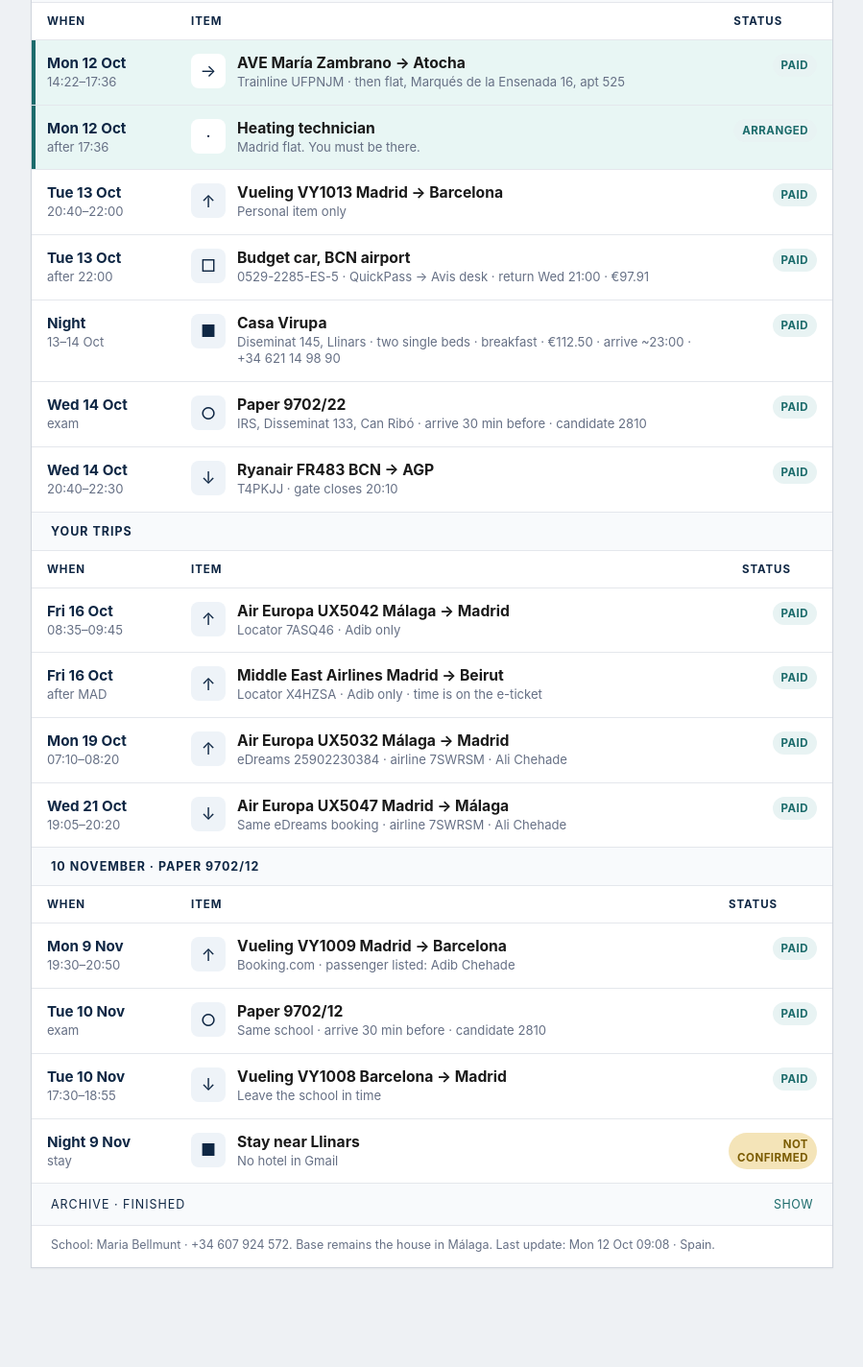
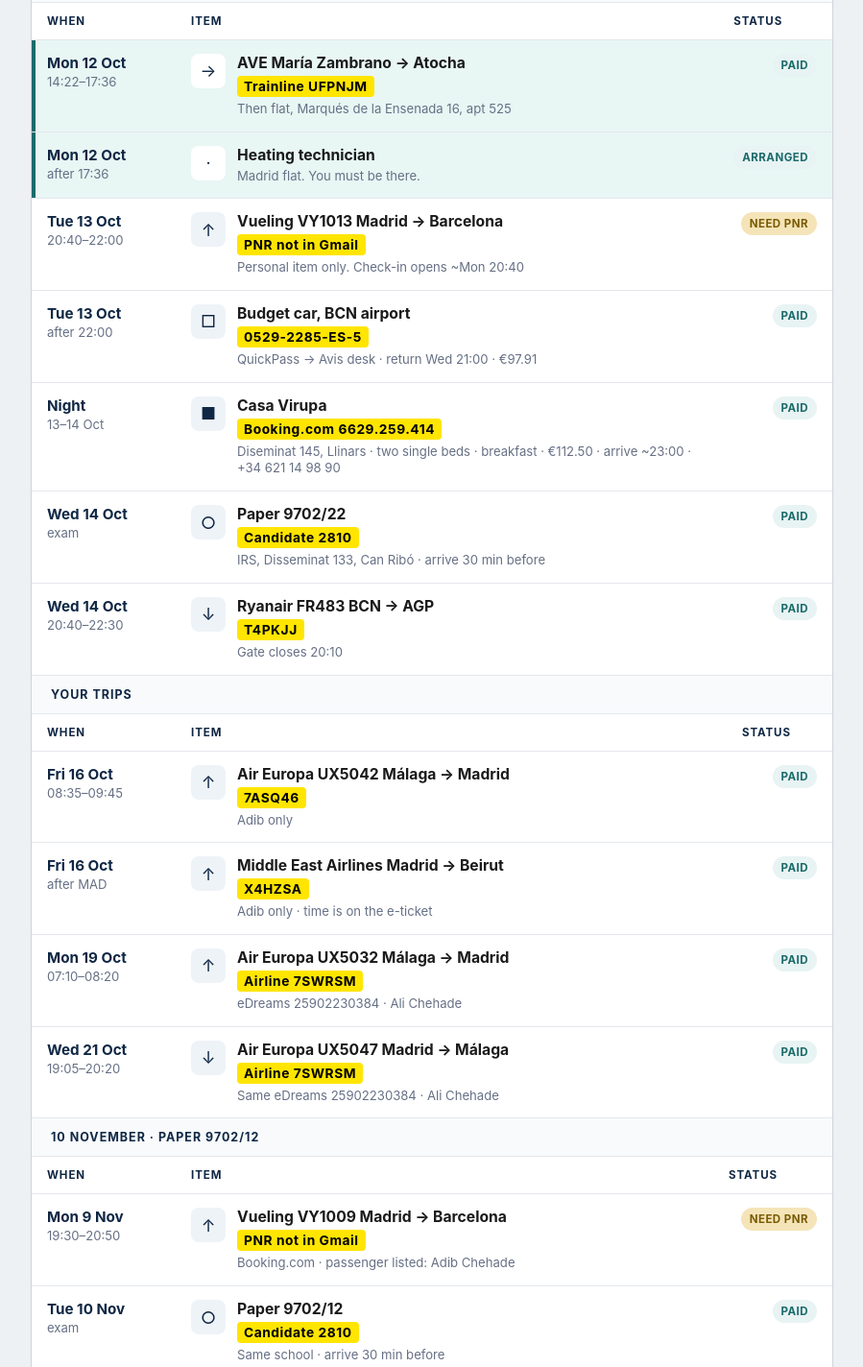
Before and after one commit to adibchehade/alreef, a plain HTML site: page schedule/index.html in a window 1280 px wide. Shown: the part 252-1676 px from the top of the page at 96% size, without its empty margins (190-1089 px from the left). Before the commit the page ends 1605 px from the top, so only its background shows below. Drawn offline with Linux system fonts and the light colour scheme.

Commit message:
Add booking references for check-in

```diff
--- a/schedule/index.html
+++ b/schedule/index.html
@@ -39,7 +39,8 @@
   .icon { width:36px; height:36px; border-radius:8px; background:#EEF3F8; color:var(--navy); display:flex; align-items:center; justify-content:center; font-size:1.1rem; flex:0 0 36px; }
   tr.next .icon { background:#fff; }
   .title { font-weight:700; font-size:.98rem; }
-  .sub { color:var(--muted); font-size:.82rem; margin-top:2px; line-height:1.35; }
+  .ref { display:inline-block; margin-top:4px; font-size:.86rem; font-weight:700; letter-spacing:.04em; color:#000; background:#FFE500; padding:3px 7px; border-radius:4px; }
+  .sub { color:var(--muted); font-size:.82rem; margin-top:4px; line-height:1.35; }
   .status { width:110px; text-align:right; }
   .pill { display:inline-block; font-size:.72rem; font-weight:700; letter-spacing:.04em; text-transform:uppercase; padding:5px 9px; border-radius:999px; background:#E8F3F3; color:var(--teal); }
   .pill.warn { background:var(--gold); color:#7A5B00; }
@@ -89,47 +90,46 @@
     <div class="news">
       <label>NEWS</label>
       <div class="track"><div class="ticker">
-        <span>Tue 13 Oct car slot is 21:30. Flight lands 22:00. Desk open until midnight — collect after landing.</span>
+        <span>Vueling VY1013 PNR is not in Gmail. Check the Vueling app or the booking mail.</span>
+        <span>Tue 13 Oct car slot is 21:30. Flight lands 22:00. Desk open until midnight.</span>
         <span>Night 9 Nov: no hotel near Llinars yet.</span>
         <span>No return flight from Beirut to Spain in Gmail.</span>
-        <span>Wed 14 Oct gate closes 20:10 for FR483.</span>
-        <span>Tue 13 Oct Vueling is personal item only.</span>
       </div></div>
     </div>
     <div class="bar">
-      <span>Checked every 6 hours. Last update: Mon 12 Oct 09:08 · Spain.</span>
+      <span>Checked every 6 hours. Last update: Mon 12 Oct 09:45 · Spain.</span>
       <button type="button" onclick="window.print()">Download</button>
     </div>
     <h2>12–14 October · paper 9702/22</h2>
     <table>
       <thead><tr><th>When</th><th>Item</th><th>Status</th></tr></thead>
       <tbody>
-        <tr data-date="2026-10-12"><td class="time"><div class="when">Mon 12 Oct</div><div class="hours">14:22–17:36</div></td><td><div class="item"><div class="icon">→</div><div><div class="title">AVE María Zambrano → Atocha</div><div class="sub">Trainline UFPNJM · then flat, Marqués de la Ensenada 16, apt 525</div></div></div></td><td class="status"><span class="pill">Paid</span></td></tr>
+        <tr data-date="2026-10-12"><td class="time"><div class="when">Mon 12 Oct</div><div class="hours">14:22–17:36</div></td><td><div class="item"><div class="icon">→</div><div><div class="title">AVE María Zambrano → Atocha</div><div class="ref">Trainline UFPNJM</div><div class="sub">Then flat, Marqués de la Ensenada 16, apt 525</div></div></div></td><td class="status"><span class="pill">Paid</span></td></tr>
         <tr data-date="2026-10-12"><td class="time"><div class="when">Mon 12 Oct</div><div class="hours">after 17:36</div></td><td><div class="item"><div class="icon">·</div><div><div class="title">Heating technician</div><div class="sub">Madrid flat. You must be there.</div></div></div></td><td class="status"><span class="pill">Arranged</span></td></tr>
-        <tr data-date="2026-10-13"><td class="time"><div class="when">Tue 13 Oct</div><div class="hours">20:40–22:00</div></td><td><div class="item"><div class="icon">↑</div><div><div class="title">Vueling VY1013 Madrid → Barcelona</div><div class="sub">Personal item only</div></div></div></td><td class="status"><span class="pill">Paid</span></td></tr>
-        <tr data-date="2026-10-13"><td class="time"><div class="when">Tue 13 Oct</div><div class="hours">after 22:00</div></td><td><div class="item"><div class="icon">□</div><div><div class="title">Budget car, BCN airport</div><div class="sub">0529-2285-ES-5 · QuickPass → Avis desk · return Wed 21:00 · €97.91</div></div></div></td><td class="status"><span class="pill">Paid</span></td></tr>
-        <tr data-date="2026-10-13"><td class="time"><div class="when">Night</div><div class="hours">13–14 Oct</div></td><td><div class="item"><div class="icon">■</div><div><div class="title">Casa Virupa</div><div class="sub">Diseminat 145, Llinars · two single beds · breakfast · €112.50 · arrive ~23:00 · +34 621 14 98 90</div></div></div></td><td class="status"><span class="pill">Paid</span></td></tr>
-        <tr data-date="2026-10-14"><td class="time"><div class="when">Wed 14 Oct</div><div class="hours">exam</div></td><td><div class="item"><div class="icon">○</div><div><div class="title">Paper 9702/22</div><div class="sub">IRS, Disseminat 133, Can Ribó · arrive 30 min before · candidate 2810</div></div></div></td><td class="status"><span class="pill">Paid</span></td></tr>
-        <tr data-date="2026-10-14"><td class="time"><div class="when">Wed 14 Oct</div><div class="hours">20:40–22:30</div></td><td><div class="item"><div class="icon">↓</div><div><div class="title">Ryanair FR483 BCN → AGP</div><div class="sub">T4PKJJ · gate closes 20:10</div></div></div></td><td class="status"><span class="pill">Paid</span></td></tr>
+        <tr data-date="2026-10-13"><td class="time"><div class="when">Tue 13 Oct</div><div class="hours">20:40–22:00</div></td><td><div class="item"><div class="icon">↑</div><div><div class="title">Vueling VY1013 Madrid → Barcelona</div><div class="ref">PNR not in Gmail</div><div class="sub">Personal item only. Check-in opens ~Mon 20:40</div></div></div></td><td class="status"><span class="pill warn">Need PNR</span></td></tr>
+        <tr data-date="2026-10-13"><td class="time"><div class="when">Tue 13 Oct</div><div class="hours">after 22:00</div></td><td><div class="item"><div class="icon">□</div><div><div class="title">Budget car, BCN airport</div><div class="ref">0529-2285-ES-5</div><div class="sub">QuickPass → Avis desk · return Wed 21:00 · €97.91</div></div></div></td><td class="status"><span class="pill">Paid</span></td></tr>
+        <tr data-date="2026-10-13"><td class="time"><div class="when">Night</div><div class="hours">13–14 Oct</div></td><td><div class="item"><div class="icon">■</div><div><div class="title">Casa Virupa</div><div class="ref">Booking.com 6629.259.414</div><div class="sub">Diseminat 145, Llinars · two single beds · breakfast · €112.50 · arrive ~23:00 · +34 621 14 98 90</div></div></div></td><td class="status"><span class="pill">Paid</span></td></tr>
+        <tr data-date="2026-10-14"><td class="time"><div class="when">Wed 14 Oct</div><div class="hours">exam</div></td><td><div class="item"><div class="icon">○</div><div><div class="title">Paper 9702/22</div><div class="ref">Candidate 2810</div><div class="sub">IRS, Disseminat 133, Can Ribó · arrive 30 min before</div></div></div></td><td class="status"><span class="pill">Paid</span></td></tr>
+        <tr data-date="2026-10-14"><td class="time"><div class="when">Wed 14 Oct</div><div class="hours">20:40–22:30</div></td><td><div class="item"><div class="icon">↓</div><div><div class="title">Ryanair FR483 BCN → AGP</div><div class="ref">T4PKJJ</div><div class="sub">Gate closes 20:10</div></div></div></td><td class="status"><span class="pill">Paid</span></td></tr>
       </tbody>
     </table>
     <h2>Your trips</h2>
     <table>
       <thead><tr><th>When</th><th>Item</th><th>Status</th></tr></thead>
       <tbody>
-        <tr data-date="2026-10-16"><td class="time"><div class="when">Fri 16 Oct</div><div class="hours">08:35–09:45</div></td><td><div class="item"><div class="icon">↑</div><div><div class="title">Air Europa UX5042 Málaga → Madrid</div><div class="sub">Locator 7ASQ46 · Adib only</div></div></div></td><td class="status"><span class="pill">Paid</span></td></tr>
-        <tr data-date="2026-10-16"><td class="time"><div class="when">Fri 16 Oct</div><div class="hours">after MAD</div></td><td><div class="item"><div class="icon">↑</div><div><div class="title">Middle East Airlines Madrid → Beirut</div><div class="sub">Locator X4HZSA · Adib only · time is on the e-ticket</div></div></div></td><td class="status"><span class="pill">Paid</span></td></tr>
-        <tr data-date="2026-10-19"><td class="time"><div class="when">Mon 19 Oct</div><div class="hours">07:10–08:20</div></td><td><div class="item"><div class="icon">↑</div><div><div class="title">Air Europa UX5032 Málaga → Madrid</div><div class="sub">eDreams 25902230384 · airline 7SWRSM · Ali Chehade</div></div></div></td><td class="status"><span class="pill">Paid</span></td></tr>
-        <tr data-date="2026-10-21"><td class="time"><div class="when">Wed 21 Oct</div><div class="hours">19:05–20:20</div></td><td><div class="item"><div class="icon">↓</div><div><div class="title">Air Europa UX5047 Madrid → Málaga</div><div class="sub">Same eDreams booking · airline 7SWRSM · Ali Chehade</div></div></div></td><td class="status"><span class="pill">Paid</span></td></tr>
+        <tr data-date="2026-10-16"><td class="time"><div class="when">Fri 16 Oct</div><div class="hours">08:35–09:45</div></td><td><div class="item"><div class="icon">↑</div><div><div class="title">Air Europa UX5042 Málaga → Madrid</div><div class="ref">7ASQ46</div><div class="sub">Adib only</div></div></div></td><td class="status"><span class="pill">Paid</span></td></tr>
+        <tr data-date="2026-10-16"><td class="time"><div class="when">Fri 16 Oct</div><div class="hours">after MAD</div></td><td><div class="item"><div class="icon">↑</div><div><div class="title">Middle East Airlines Madrid → Beirut</div><div class="ref">X4HZSA</div><div class="sub">Adib only · time is on the e-ticket</div></div></div></td><td class="status"><span class="pill">Paid</span></td></tr>
+        <tr data-date="2026-10-19"><td class="time"><div class="when">Mon 19 Oct</div><div class="hours">07:10–08:20</div></td><td><div class="item"><div class="icon">↑</div><div><div class="title">Air Europa UX5032 Málaga → Madrid</div><div class="ref">Airline 7SWRSM</div><div class="sub">eDreams 25902230384 · Ali Chehade</div></div></div></td><td class="status"><span class="pill">Paid</span></td></tr>
+        <tr data-date="2026-10-21"><td class="time"><div class="when">Wed 21 Oct</div><div class="hours">19:05–20:20</div></td><td><div class="item"><div class="icon">↓</div><div><div class="title">Air Europa UX5047 Madrid → Málaga</div><div class="ref">Airline 7SWRSM</div><div class="sub">Same eDreams 25902230384 · Ali Chehade</div></div></div></td><td class="status"><span class="pill">Paid</span></td></tr>
       </tbody>
     </table>
     <h2>10 November · paper 9702/12</h2>
     <table>
       <thead><tr><th>When</th><th>Item</th><th>Status</th></tr></thead>
       <tbody>
-        <tr data-date="2026-11-09"><td class="time"><div class="when">Mon 9 Nov</div><div class="hours">19:30–20:50</div></td><td><div class="item"><div class="icon">↑</div><div><div class="title">Vueling VY1009 Madrid → Barcelona</div><div class="sub">Booking.com · passenger listed: Adib Chehade</div></div></div></td><td class="status"><span class="pill">Paid</span></td></tr>
-        <tr data-date="2026-11-10"><td class="time"><div class="when">Tue 10 Nov</div><div class="hours">exam</div></td><td><div class="item"><div class="icon">○</div><div><div class="title">Paper 9702/12</div><div class="sub">Same school · arrive 30 min before · candidate 2810</div></div></div></td><td class="status"><span class="pill">Paid</span></td></tr>
-        <tr data-date="2026-11-10"><td class="time"><div class="when">Tue 10 Nov</div><div class="hours">17:30–18:55</div></td><td><div class="item"><div class="icon">↓</div><div><div class="title">Vueling VY1008 Barcelona → Madrid</div><div class="sub">Leave the school in time</div></div></div></td><td class="status"><span class="pill">Paid</span></td></tr>
+        <tr data-date="2026-11-09"><td class="time"><div class="when">Mon 9 Nov</div><div class="hours">19:30–20:50</div></td><td><div class="item"><div class="icon">↑</div><div><div class="title">Vueling VY1009 Madrid → Barcelona</div><div class="ref">PNR not in Gmail</div><div class="sub">Booking.com · passenger listed: Adib Chehade</div></div></div></td><td class="status"><span class="pill warn">Need PNR</span></td></tr>
+        <tr data-date="2026-11-10"><td class="time"><div class="when">Tue 10 Nov</div><div class="hours">exam</div></td><td><div class="item"><div class="icon">○</div><div><div class="title">Paper 9702/12</div><div class="ref">Candidate 2810</div><div class="sub">Same school · arrive 30 min before</div></div></div></td><td class="status"><span class="pill">Paid</span></td></tr>
+        <tr data-date="2026-11-10"><td class="time"><div class="when">Tue 10 Nov</div><div class="hours">17:30–18:55</div></td><td><div class="item"><div class="icon">↓</div><div><div class="title">Vueling VY1008 Barcelona → Madrid</div><div class="ref">PNR not in Gmail</div><div class="sub">Leave the school in time</div></div></div></td><td class="status"><span class="pill warn">Need PNR</span></td></tr>
         <tr data-date="2026-11-09"><td class="time"><div class="when">Night 9 Nov</div><div class="hours">stay</div></td><td><div class="item"><div class="icon">■</div><div><div class="title">Stay near Llinars</div><div class="sub">No hotel in Gmail</div></div></div></td><td class="status"><span class="pill warn">Not confirmed</span></td></tr>
       </tbody>
     </table>
@@ -137,14 +137,14 @@
       <summary>Archive · finished</summary>
       <table class="archive">
         <tbody>
-          <tr><td class="time"><div class="when">7–8 Oct</div><div class="hours">exam</div></td><td><div class="item"><div class="icon">○</div><div><div class="title">Paper 9702/33</div><div class="sub">Physics practical at IRS, Disseminat 133, Can Ribó · candidate 2810</div></div></div></td><td class="status"><span class="pill done">Done</span></td></tr>
-          <tr><td class="time"><div class="when">7 Oct</div><div class="hours">arrived 19:24</div></td><td><div class="item"><div class="icon">→</div><div><div class="title">Train to Barcelona Sants</div><div class="sub">Arrived 19:24. Counter directions used on arrival.</div></div></div></td><td class="status"><span class="pill done">Done</span></td></tr>
-          <tr><td class="time"><div class="when">7–8 Oct</div><div class="hours">returned</div></td><td><div class="item"><div class="icon">□</div><div><div class="title">Budget car, Barcelona Sants</div><div class="sub">RA 273305745. Collected, used, and returned.</div></div></div></td><td class="status"><span class="pill done">Done</span></td></tr>
-          <tr><td class="time"><div class="when">Fri 9 Oct</div><div class="hours">10:00</div></td><td><div class="item"><div class="icon">·</div><div><div class="title">BYD Caetano Málaga</div><div class="sub">Francisco Mate. Removed from the active list after the visit.</div></div></div></td><td class="status"><span class="pill done">Done</span></td></tr>
+          <tr><td class="time"><div class="when">7–8 Oct</div><div class="hours">exam</div></td><td><div class="item"><div class="icon">○</div><div><div class="title">Paper 9702/33</div><div class="ref">Candidate 2810</div><div class="sub">Physics practical at IRS, Disseminat 133, Can Ribó</div></div></div></td><td class="status"><span class="pill done">Done</span></td></tr>
+          <tr><td class="time"><div class="when">7 Oct</div><div class="hours">arrived 19:24</div></td><td><div class="item"><div class="icon">→</div><div><div class="title">Train to Barcelona Sants</div><div class="sub">Arrived 19:24</div></div></div></td><td class="status"><span class="pill done">Done</span></td></tr>
+          <tr><td class="time"><div class="when">7–8 Oct</div><div class="hours">returned</div></td><td><div class="item"><div class="icon">□</div><div><div class="title">Budget car, Barcelona Sants</div><div class="ref">RA 273305745</div><div class="sub">Collected, used, and returned</div></div></div></td><td class="status"><span class="pill done">Done</span></td></tr>
+          <tr><td class="time"><div class="when">Fri 9 Oct</div><div class="hours">10:00</div></td><td><div class="item"><div class="icon">·</div><div><div class="title">BYD Caetano Málaga</div><div class="sub">Francisco Mate</div></div></div></td><td class="status"><span class="pill done">Done</span></td></tr>
         </tbody>
       </table>
     </details>
-    <div class="foot">School: Maria Bellmunt · +34 607 924 572. Base remains the house in Málaga. Last update: Mon 12 Oct 09:08 · Spain.</div>
+    <div class="foot">School: Maria Bellmunt · +34 607 924 572. Base remains the house in Málaga. Last update: Mon 12 Oct 09:45 · Spain.</div>
   </div>
 </div>
 <script>
```
